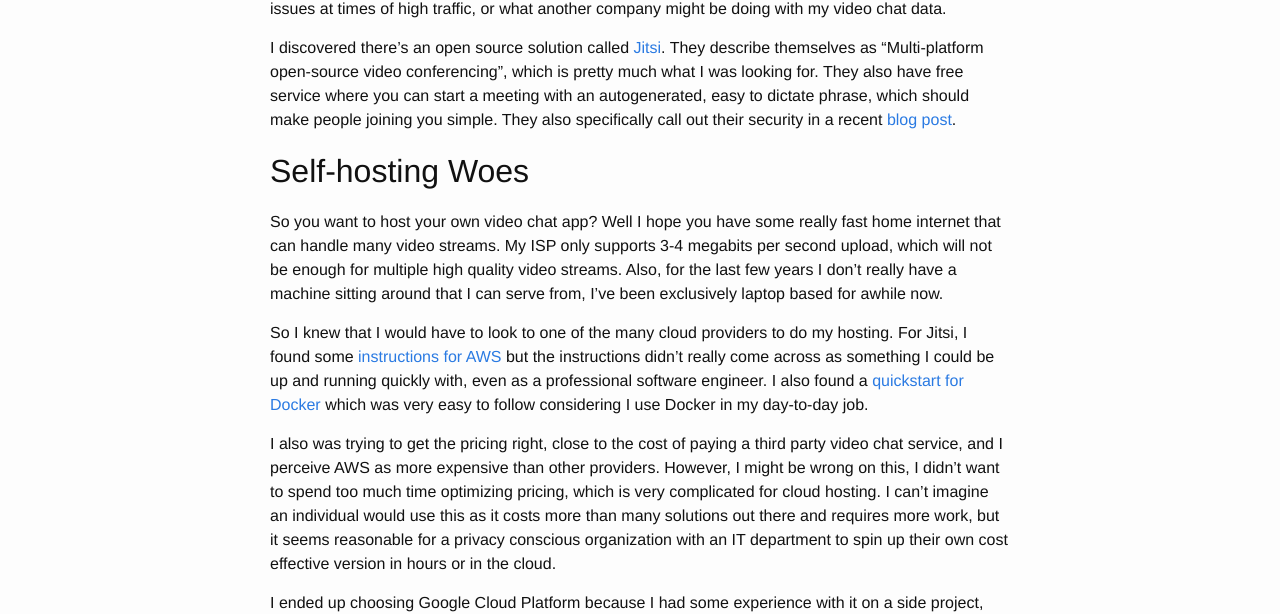
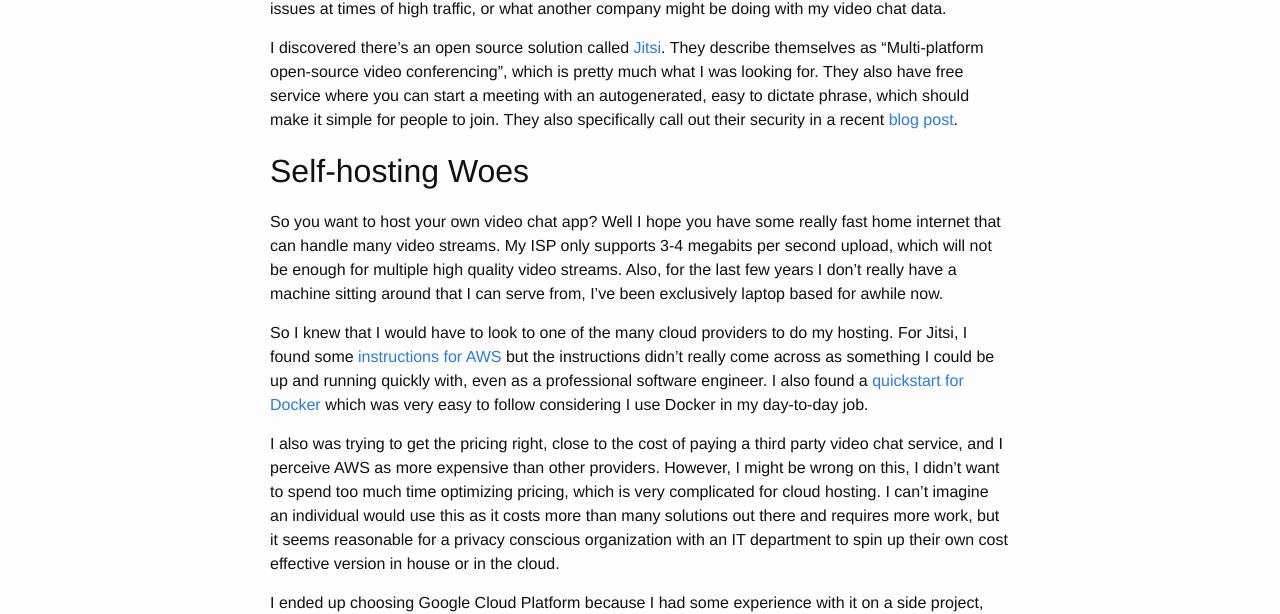
Before and after one commit to baritonehands/baritonehands.github.io, a Jekyll site: the page built from _posts/2020-04-11-bring-your-own-video-chat.md, in a window 1280 px wide. Shown: the part 338-952 px from the top of the page. Built offline with Jekyll 4.4.1, drawn with Linux system fonts in a browser that asks for light colours.

```diff
--- a/_posts/2020-04-11-bring-your-own-video-chat.md
+++ b/_posts/2020-04-11-bring-your-own-video-chat.md
@@ -20,7 +20,7 @@ I discovered there's an open source solution called [Jitsi](https://jitsi.org/).
 They describe themselves as "Multi-platform open-source video conferencing", which
 is pretty much what I was looking for. They also have free service where you can
 start a meeting with an autogenerated, easy to dictate phrase, which should make
-people joining you simple. They also specifically call out their security in a
+it simple for people to join. They also specifically call out their security in a
 recent [blog post](https://jitsi.org/news/security/).
 
 ## Self-hosting Woes
@@ -44,7 +44,7 @@ However, I might be wrong on this, I didn't want to spend too much time optimizi
 pricing, which is very complicated for cloud hosting. I can't imagine an individual
 would use this as it costs more than many solutions out there and requires more work,
 but it seems reasonable for a privacy conscious organization with an IT department
-to spin up their own cost effective version in hours or in the cloud.
+to spin up their own cost effective version in house or in the cloud.
 
 I ended up choosing Google Cloud Platform because I had some experience with it
 on a side project, and also because they have an "always free tier" where you can
```
Also changed, not shown: other parts of _posts/2020-04-11-bring-your-own-video-chat.md (+1 -1 lines), _posts/2014-10-25-open-nest.md (+1 -1 lines), _posts/2020-04-04-social-deduction-social-distancing.md (+1 -1 lines).
